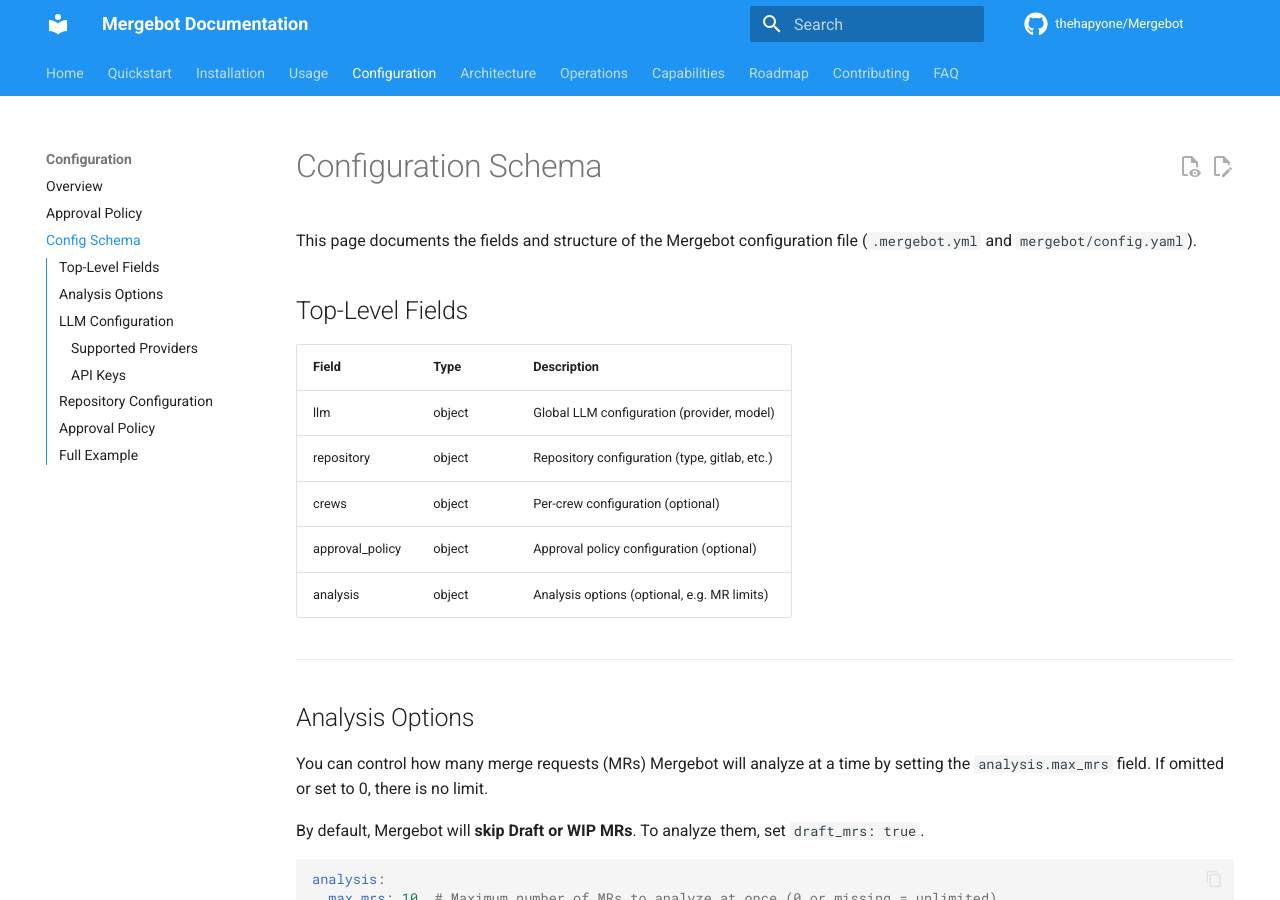
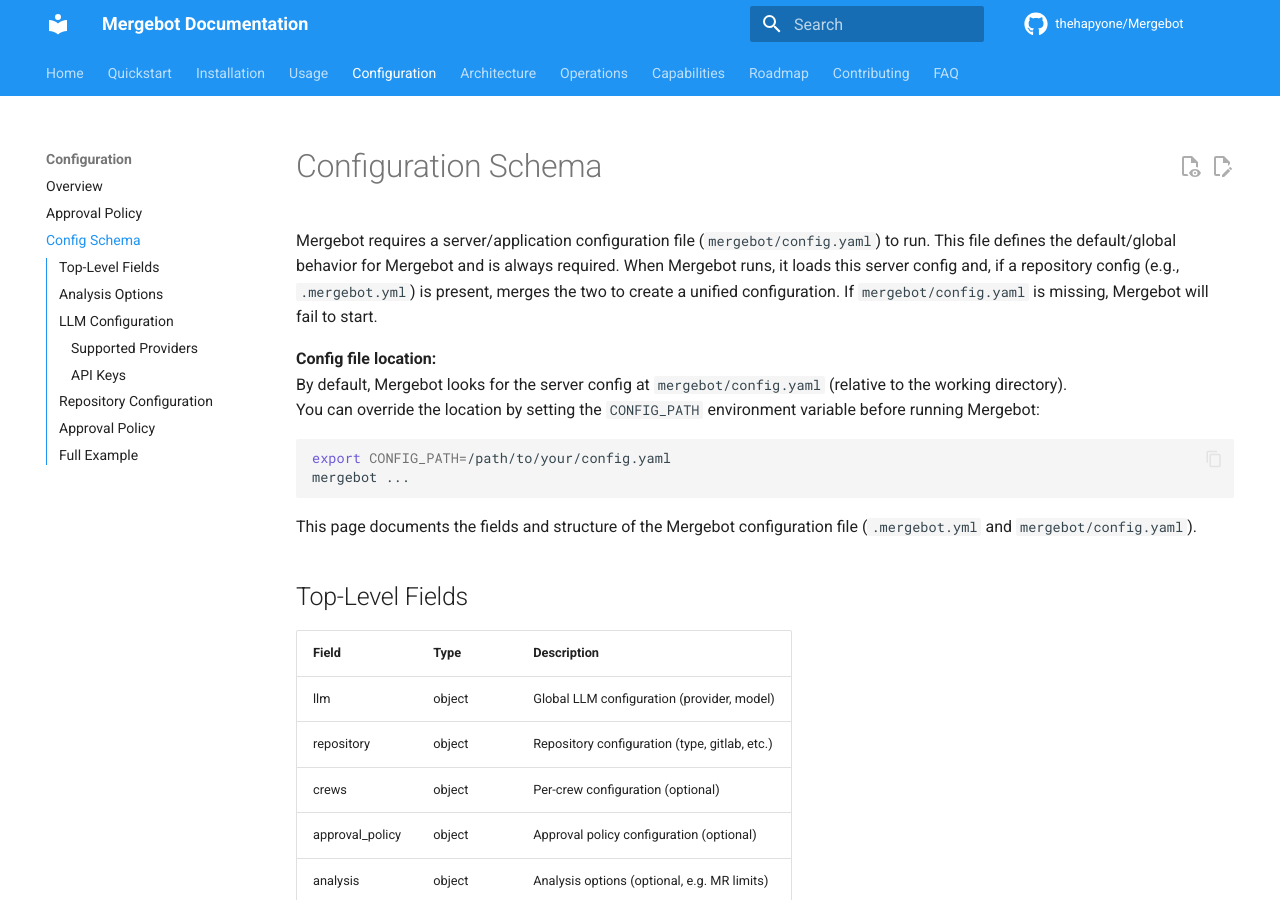
Before and after one commit to thehapyone/Mergebot, an MkDocs documentation site: the page built from docs/configuration/config_schema.md, in a window 1280 px wide and 900 px high. Built offline with MkDocs 1.6.1 and Material for MkDocs 9.7.7, drawn with Linux system fonts in a browser that asks for light colours; comment, search, counter and statistics services are not loaded.

Commit message:
Document requirement for server config file in Mergebot
Clarify in configuration schema and onboarding docs that Mergebot always requires a server/application configuration file (`mergebot/config.yaml`) to run. Explain its role in defining global behavior, how it is merged with repository configs, and note that Mergebot will fail to start if this file is missing. Add instructions for overriding the config file location via the `CONFIG_PATH` environment variable. This improves onboarding and prevents configuration errors.

````diff
--- a/docs/configuration/config_schema.md
+++ b/docs/configuration/config_schema.md
@@ -1,4 +1,15 @@
 # Configuration Schema
+
+Mergebot requires a server/application configuration file (`mergebot/config.yaml`) to run. This file defines the default/global behavior for Mergebot and is always required. When Mergebot runs, it loads this server config and, if a repository config (e.g., `.mergebot.yml`) is present, merges the two to create a unified configuration. If `mergebot/config.yaml` is missing, Mergebot will fail to start.
+
+**Config file location:**
+By default, Mergebot looks for the server config at `mergebot/config.yaml` (relative to the working directory).
+You can override the location by setting the `CONFIG_PATH` environment variable before running Mergebot:
+
+```bash
+export CONFIG_PATH=/path/to/your/config.yaml
+mergebot ...
+```
 
 This page documents the fields and structure of the Mergebot configuration file (`.mergebot.yml` and `mergebot/config.yaml`).
 
````
Also changed, not shown: docs/usage/onboarding.md (+1 -0 lines).
